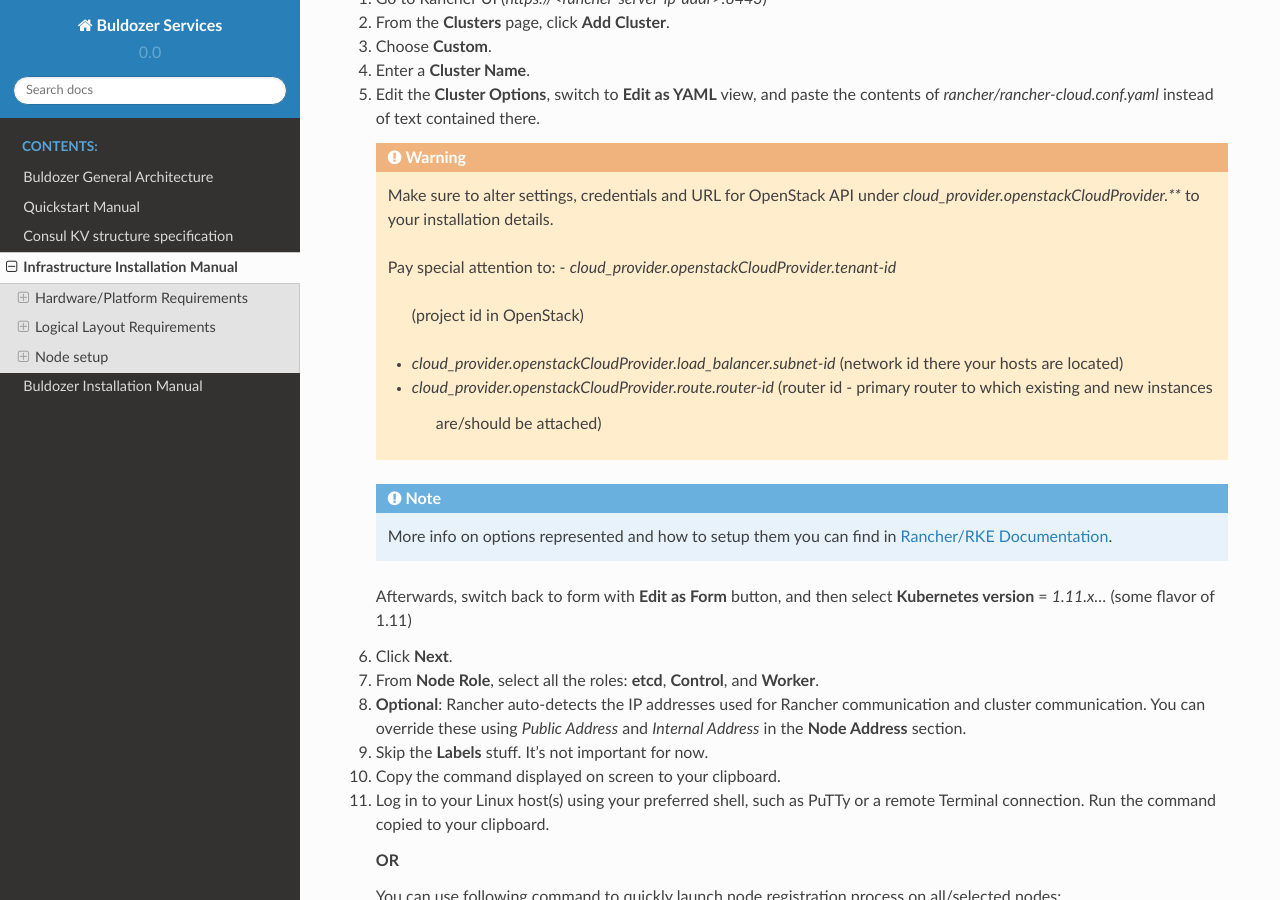
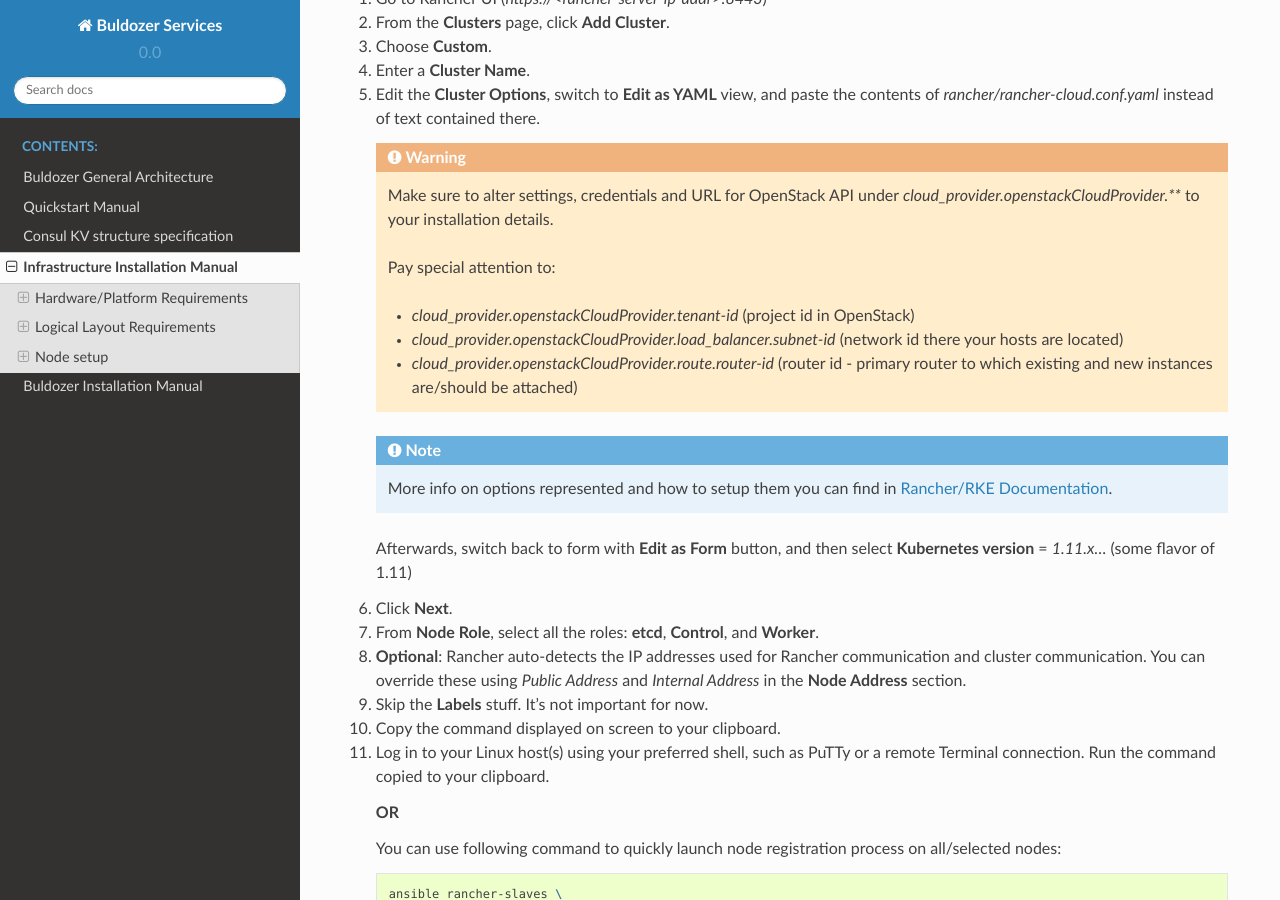
Before and after one commit to carrotFoxx/services, a Sphinx documentation site: the page built from docs/installation_manual.rst, in a window 1280 px wide and 900 px high, scrolled down 4401 px. Built offline with Sphinx 7.4.7 and the Read the Docs theme 2.0.0, drawn with Linux system fonts in a browser that asks for light colours; formulas are drawn with MathJax 3; part of the change alters nothing that is shown.

```diff
--- a/docs/installation_manual.rst
+++ b/docs/installation_manual.rst
@@ -168,10 +168,10 @@ and wait for it to finish.
     setup it and lookup options for `ansible-playbook` command required
     to make it work.
 
-    Also take a look at this article_, explaining how to setup ansible
+    Also take a look at this article__, explaining how to setup ansible
     to access nodes through jump host or bastion
 
-.. _article: https://blog.scottlowe.org/2015/12/24/running-ansible-through-ssh-bastion-host/
+__ https://blog.scottlowe.org/2015/12/24/running-ansible-through-ssh-bastion-host/
 .. _docs.ansible.com: https://docs.ansible.com
 
 Also you need to setup shared storage node(s), to do so, apply next playbook:
@@ -240,13 +240,14 @@ Prerequisites:
       to your installation details.
 
       Pay special attention to:
+
       - `cloud_provider.openstackCloudProvider.tenant-id`
         (project id in OpenStack)
       - `cloud_provider.openstackCloudProvider.load_balancer.subnet-id`
         (network id there your hosts are located)
       - `cloud_provider.openstackCloudProvider.route.router-id`
         (router id - primary router to which existing and new instances
-         are/should be attached)
+        are/should be attached)
 
    .. note::
       More info on options represented and how to setup them you can find in
```
Also changed, not shown: 3 other files.
